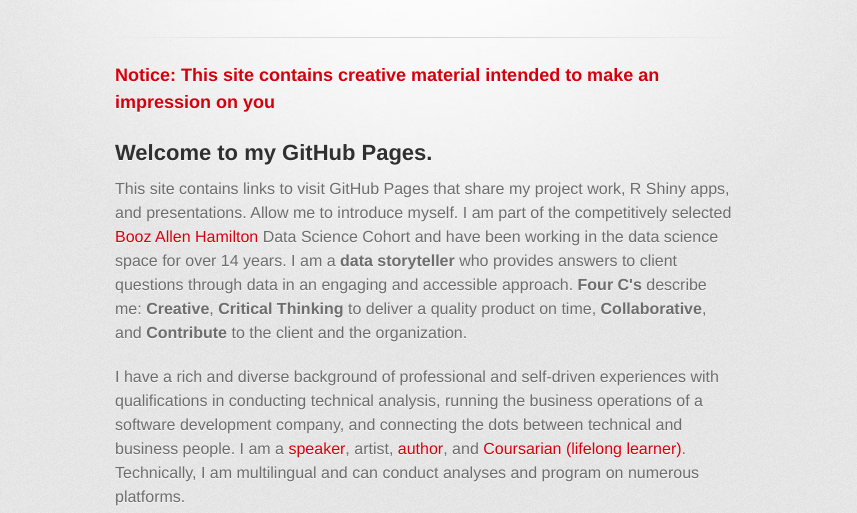
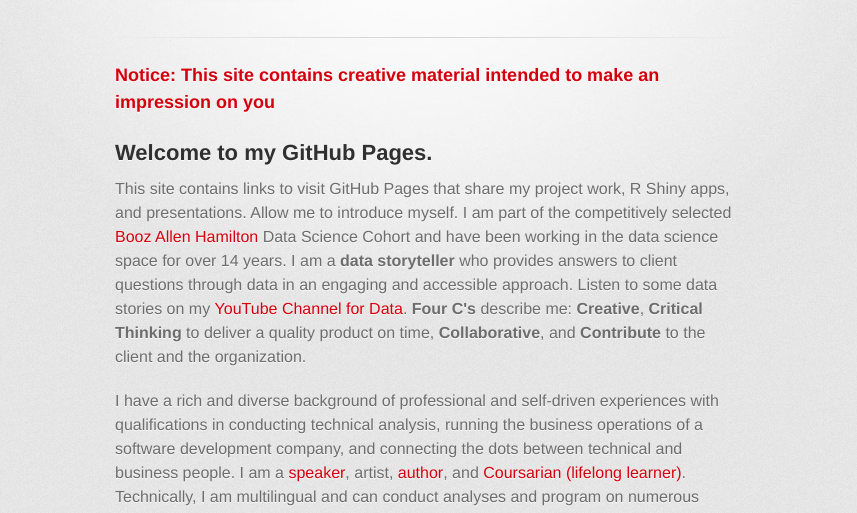
Before and after one commit to jgendron/jgendron.github.io, a plain HTML site: page index.html in a window 1280 px wide. Shown: the part 266-779 px from the top of the page, without its empty margins (215-1072 px from the left). Drawn offline with Linux system fonts and the light colour scheme; a web font is replaced by a local one.

Commit message:
added YouTube channel

```diff
--- a/index.html
+++ b/index.html
@@ -35,7 +35,7 @@
 
 <H2>Welcome to my GitHub Pages.</H2>
 
-<p>This site contains links to visit GitHub Pages that share my project work, R Shiny apps, and presentations. Allow me to introduce myself. I am part of the competitively selected <a href="https://www.boozallen.com/">Booz Allen Hamilton</a> Data Science Cohort and have been working in the data science space for over 14 years. I am a <strong>data storyteller</strong> who provides answers to client questions through data in an engaging and accessible approach. <strong>Four C's</strong> describe me: <strong>Creative</strong>, <strong>Critical Thinking</strong> to deliver a quality product on time, <strong>Collaborative</strong>, and <strong>Contribute</strong> to the client and the organization.</p>
+<p>This site contains links to visit GitHub Pages that share my project work, R Shiny apps, and presentations. Allow me to introduce myself. I am part of the competitively selected <a href="https://www.boozallen.com/">Booz Allen Hamilton</a> Data Science Cohort and have been working in the data science space for over 14 years. I am a <strong>data storyteller</strong> who provides answers to client questions through data in an engaging and accessible approach. Listen to some data stories on my <a href="https://www.youtube.com/channel/UCIS3DHoAUEOenRE-QXpckRg">YouTube Channel for Data</a>.  <strong>Four C's</strong> describe me: <strong>Creative</strong>, <strong>Critical Thinking</strong> to deliver a quality product on time, <strong>Collaborative</strong>, and <strong>Contribute</strong> to the client and the organization.</p>
 
 <p>I have a rich and diverse background of professional and self-driven experiences with qualifications in conducting technical analysis, running the business operations of a software development company, and connecting the dots between technical and business people. I am a <a href="http://www.slideshare.net/gendrong/big-data-in-nato-and-your-role">speaker</a>, artist, <a href="https://www.amazon.com/Introduction-Business-Intelligence-Jay-Gendron-ebook/dp/B01F7HCAWG?ie=UTF8&qid=1465068114&ref_=tmm_kin_swatch_0&sr=8-1">author</a>, and <a href="https://www.coursera.org/">Coursarian (lifelong learner)</a>. Technically, I am multilingual and can conduct analyses and program on numerous platforms.</p>
 
```
